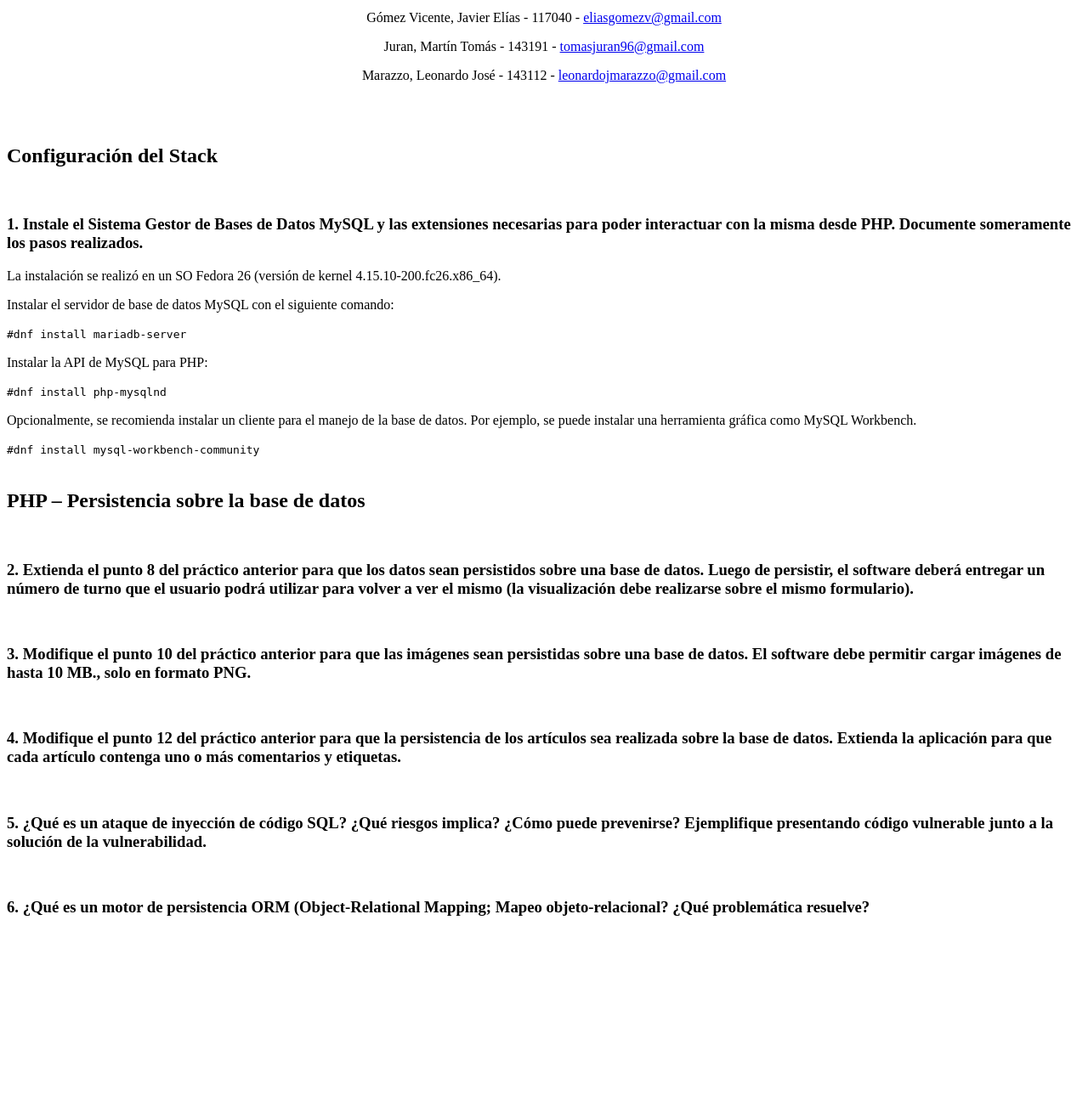
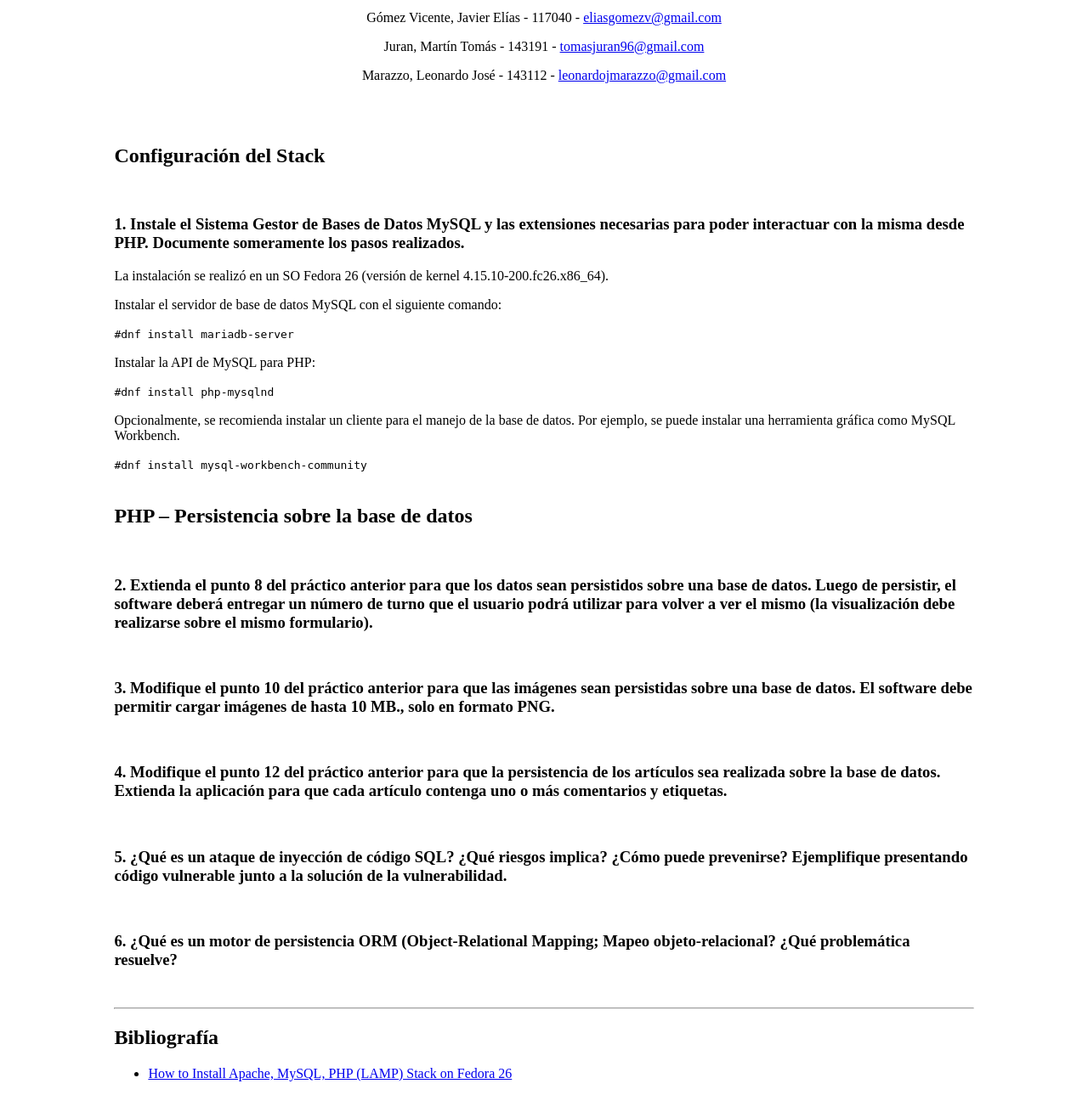
Before and after one commit to tomasjuran/programacion-ambiente-web, a PHP site: page /tp2b/index.html in a window 1280 px wide. Shown: the part 499-1788 px from the top of the page at 85% size. Before the commit the page ends 1577 px from the top, so only its background shows below. Run offline with PHP 8.4, Linux system fonts and the light colour scheme.

Commit message:
Cambio en el estilo del documento: centrado

```diff
--- a/tp1/styles/style.css
+++ b/tp1/styles/style.css
@@ -11,3 +11,9 @@ img {
 figcaption {
 	text-align: center;
 }
+
+main {
+	width: 80%;
+	display: block;
+	margin: auto;
+}
--- a/tp2a/styles/style.css
+++ b/tp2a/styles/style.css
@@ -11,3 +11,9 @@ img {
 figcaption {
 	text-align: center;
 }
+
+main {
+	width: 80%;
+	display: block;
+	margin: auto;
+}
--- a/tp2b/index.html
+++ b/tp2b/index.html
@@ -103,6 +103,14 @@
 			<p>
 			</p>
 		</section>
+		<br>
+		<hr>
+		<section>
+			<h2>Bibliografía</h2>
+			<ul>
+				<li><a href="https://linoxide.com/linux-how-to/install-lamp-stack-fedora-26/">How to Install Apache, MySQL, PHP (LAMP) Stack on Fedora 26</a></li>
+			</ul>
+		</section>
 	</main>
 </body>
 </html>
--- a/tp2b/styles/style.css
+++ b/tp2b/styles/style.css
@@ -11,3 +11,9 @@ img {
 figcaption {
 	text-align: center;
 }
+
+main {
+	width: 80%;
+	display: block;
+	margin: auto;
+}
```
Also changed, not shown: tp2b/index.php (+4 -4 lines).
